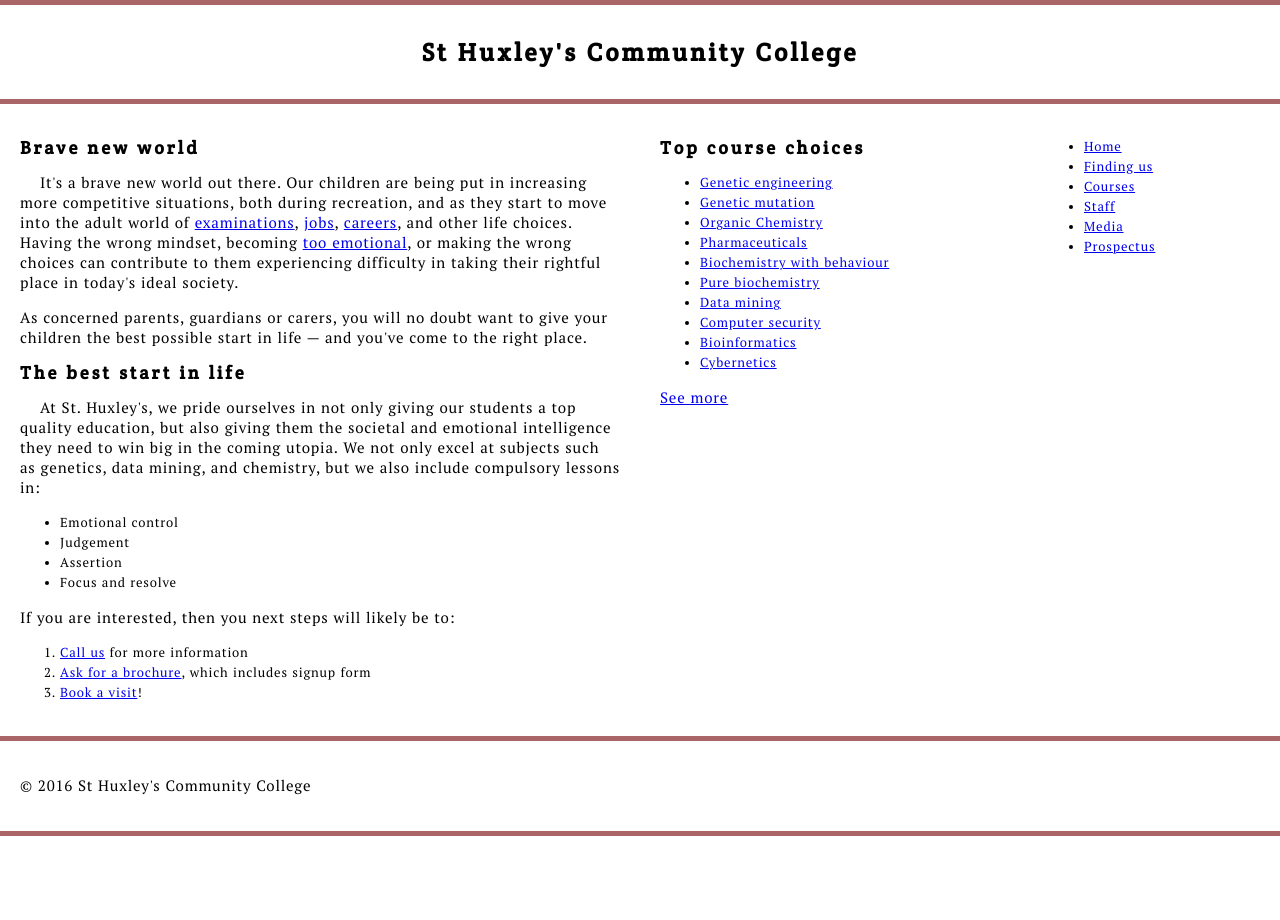
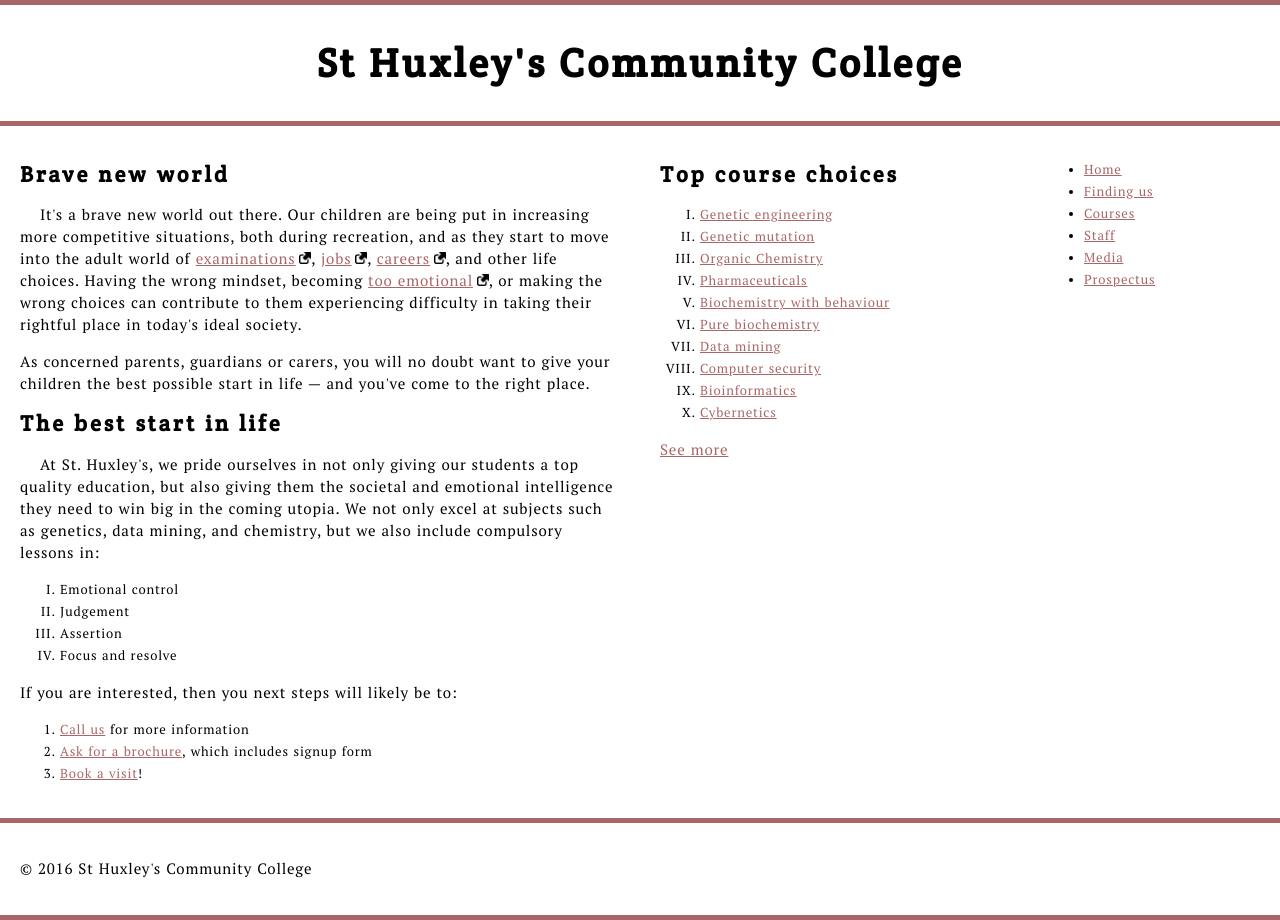
Before and after one commit to stradlingm/stradlingm.github.io, a PHP site: page /lab3/part3/index.html in a window 1280 px wide. Before the commit the page ends 836 px from the top, so only its background shows below. Run offline with PHP 8.4, Linux system fonts and the light colour scheme.

Commit message:
updated index.html and style.css
added class to ul for external links.png, added link styling for all states, edited font sizes, line height and word spacing

```diff
--- a/lab3/part3/index.html
+++ b/lab3/part3/index.html
@@ -54,7 +54,7 @@
         also include compulsory lessons in:
       </p>
 
-      <ul>
+      <ul class="external-links">
         <li>Emotional control</li>
         <li>Judgement</li>
         <li>Assertion</li>
--- a/lab3/part3/style.css
+++ b/lab3/part3/style.css
@@ -8,9 +8,9 @@ body {
   margin: 0 auto;
   min-width: 1000px;
   max-width: 1400px;
-  line-height: 2rem;
+  line-height: 2.2rem;
   letter-spacing: 0.8px;
-  word-spacing: 0.5px;
+  word-spacing: 0.7px;
 }
 
 /* Layout */
@@ -66,6 +66,10 @@ html {
     font-size: 10px;
 }
 
+aside ul, section ul{
+  list-style-type: upper-roman;
+}
+
 h1,
 h2 {
     font-family: headingFont;
@@ -73,11 +77,11 @@ h2 {
 }
 
 h1 {
-    font-size: 2.5rem;
+    font-size: 4rem;
 }
 
 h2  {
-    font-size: 1.8rem;
+    font-size: 2.2rem;
 }
 
 p {
@@ -89,6 +93,10 @@ ul {
     font-size: 1.3rem;
 }
 
+li {
+  line-height: 2.2rem;
+}
+
 header h1 {
     text-align: center;
 }
@@ -96,3 +104,38 @@ header h1 {
 .indent-paragraph {
     text-indent: 20px;
 }
+
+a:link {
+  color: #a66;
+  text-decoration: underline;
+  outline: none;
+}
+
+a:visited {
+  color: rgb(248, 54, 54);
+}
+
+a:focus {
+  color: rgb(235, 62, 62);
+  text-decoration: none;
+}
+
+a:hover {
+  color: rgb(235, 126, 126);
+  text-decoration: none;
+}
+
+a:active {
+  background-color: rgba(226, 166, 166, 0.4);
+}
+
+.indent-paragraph > a::after {
+  content: "";
+  display: inline-block;
+  width: 0.8em;
+  height: 0.8em;
+  margin-left: 0.25em;
+
+  background-size: 100%;
+  background-image: url(./external-link-52.png);
+}
```
